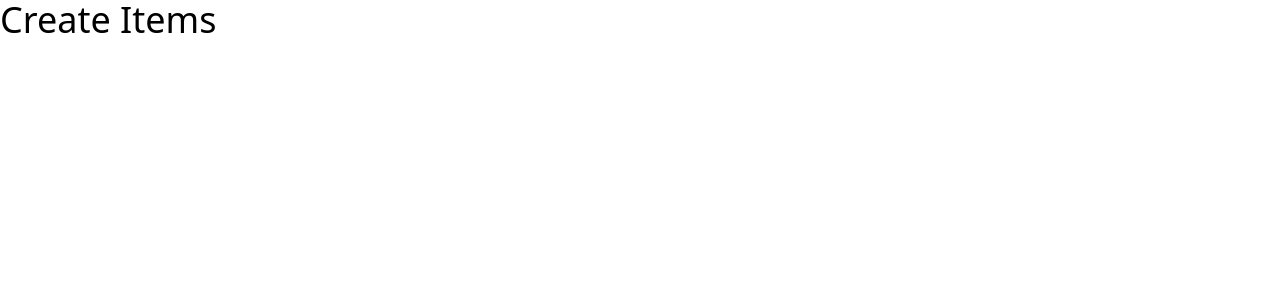
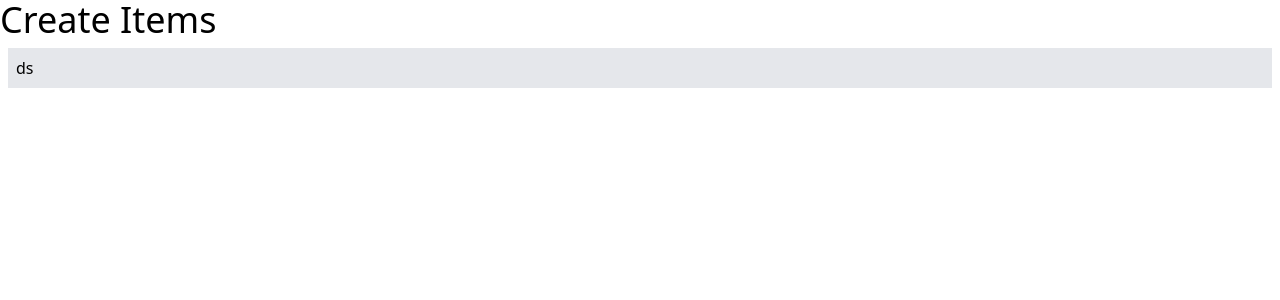
Before and after one commit to danasugu/vue-project, a Vue app: page / in a window 1280 px wide. Shown: the top 300 px of the page. Built offline with nearby package versions, Linux system fonts and the light colour scheme.

Commit message:
Update App.vue

```diff
--- a/src/App.vue
+++ b/src/App.vue
@@ -1,5 +1,10 @@
 <template>
-  <h1 class="text-4xl">Create Items</h1>
+<div>
+    <h1 class="text-4xl">Create Items</h1>
+  <div class="m-2 p-2 bg-gray-200">ds</div>
+  <input type="text" v-model="newItem" />
+</div>
+
 </template>
 
 <script>
```
